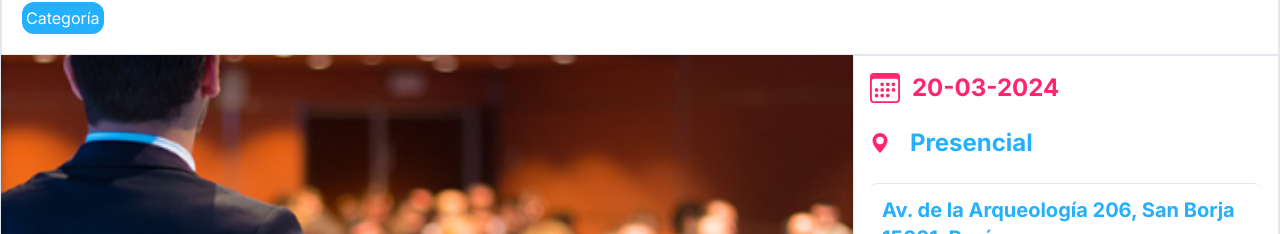
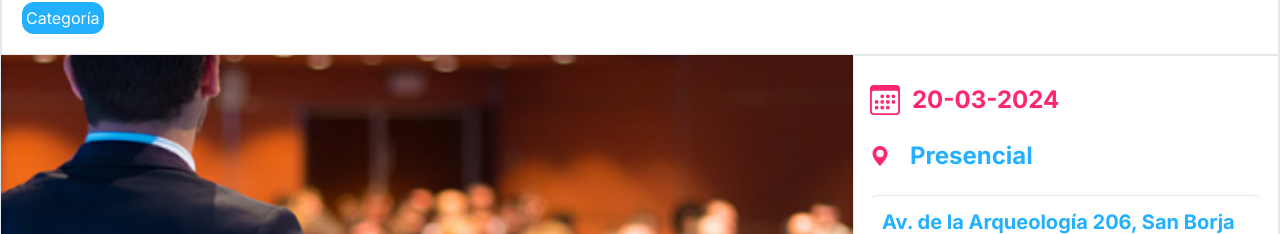
Before and after one commit to No-Country/c16-27-n-node-react, a Next.js app: page /event/1 in a window 1280 px wide. Shown: the part 170-404 px from the top of the page. Built offline with nearby package versions, Linux system fonts and the light colour scheme.

Commit message:
Refactor: center date and type

```diff
--- a/src/app/event/[id]/page.jsx
+++ b/src/app/event/[id]/page.jsx
@@ -72,6 +72,7 @@ export default function Event({ params }) {
               </article>
             </section>
             <section className="flex flex-col justify-between w-2/6 p-4 border border-slate-200">
+              <article className='flex flex-col h-28 justify-center gap-6'>
                 <article className="flex gap-3">
                   <CalendarDate eventData={eventData} />
                 </article>
@@ -95,6 +96,7 @@ export default function Event({ params }) {
                   <h1 className={`text-2xl font-bold text-[#23B0FF] ${eventData.type === 'Online' ? 'text-[#25CC68]' : ''}`}>
                     {eventData.type}
                   </h1>
+                </article>
               </article>
               <article className="rounded-lg border-t">
                <EventMap eventData={eventData} />
```
Lines whose indentation alone changed are shown as unchanged.
